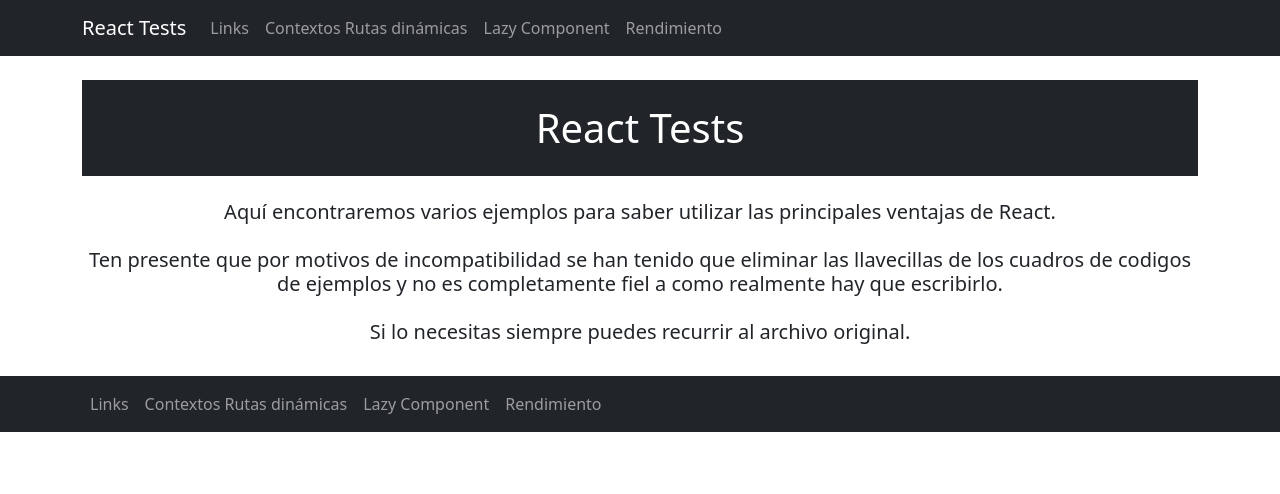
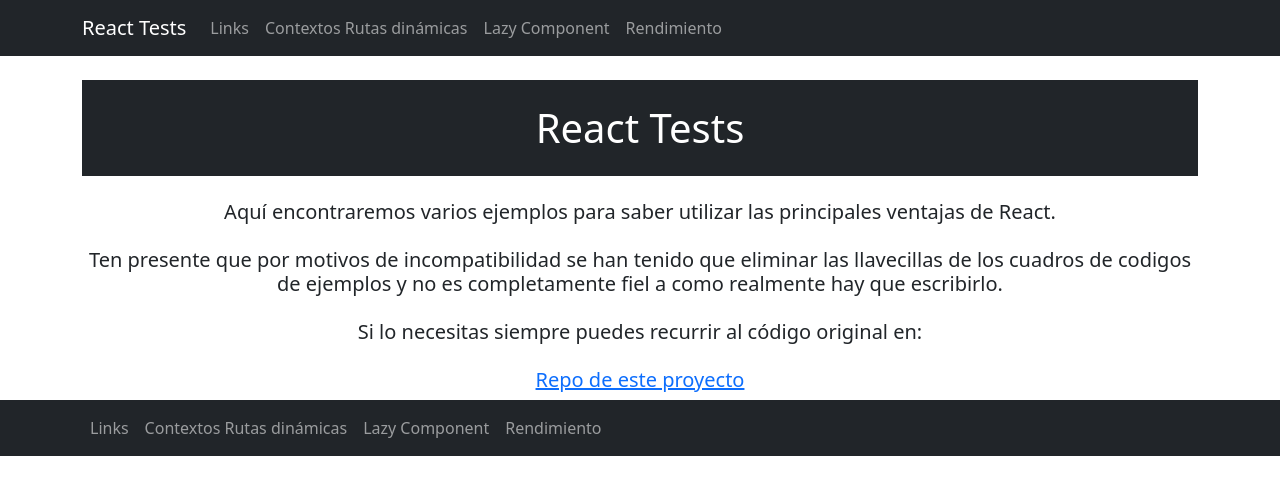
Before and after one commit to AntonioMCV/reactwiki, a React (Create React App) app: page / in a window 1280 px wide. Shown: the top 494 px of the page. Built offline with nearby package versions, Linux system fonts and the light colour scheme.

Commit message:
feat: (message home) - Update message with link to repo

```diff
--- a/src/pages/Home.js
+++ b/src/pages/Home.js
@@ -7,7 +7,9 @@ const Home = () => {
       </h1>
       <h5 className="text-center">
         Aquí encontraremos varios ejemplos para saber utilizar las principales ventajas de React.<br/><br/>
-        Ten presente que por motivos de incompatibilidad se han tenido que eliminar las llavecillas de los cuadros de codigos de ejemplos y no es completamente fiel a como realmente hay que escribirlo.<br/><br/> Si lo necesitas siempre puedes recurrir al archivo original.<br/><br/>
+        Ten presente que por motivos de incompatibilidad se han tenido que eliminar las llavecillas de los cuadros de codigos de ejemplos y no es completamente fiel a como realmente hay que escribirlo.<br/><br/>
+        Si lo necesitas siempre puedes recurrir al código original en:<br/><br/>
+        <a href="https://github.com/AntonioMCV/reactwiki">Repo de este proyecto</a>
       </h5>
     </>
   )
```
